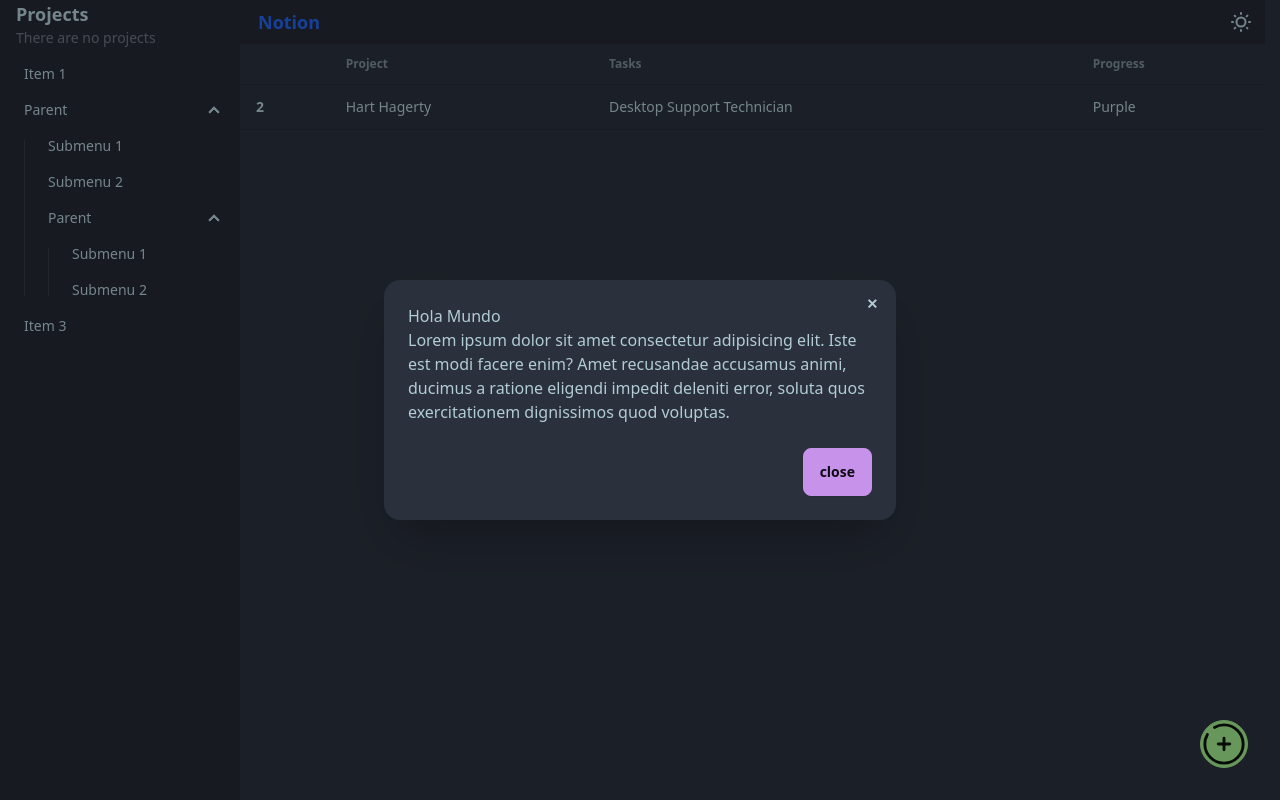
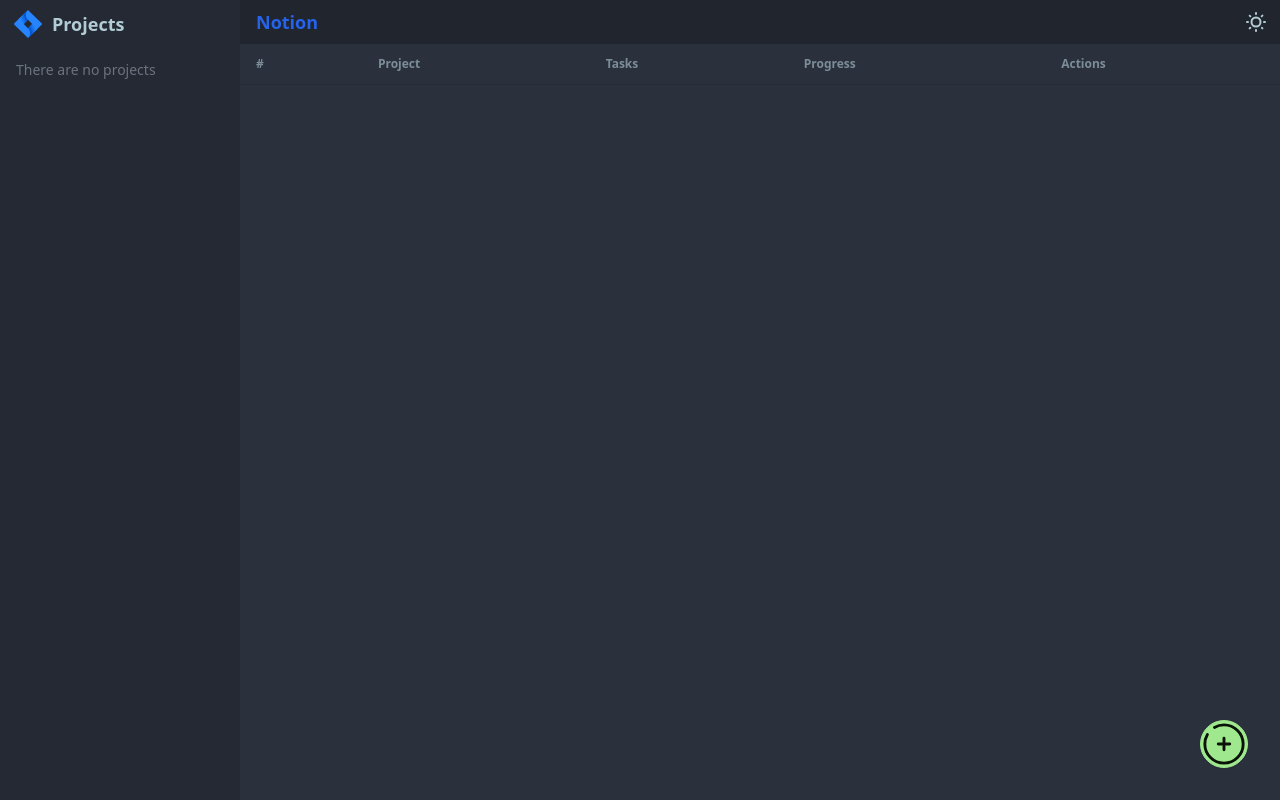
Before and after one commit to jumagu/projects-app, a Vue app: page /projects in a window 1280 px wide. Built offline with nearby package versions, Linux system fonts and the light colour scheme.

Commit message:
refactor: intregrate all functionality using global state

```diff
--- a/src/modules/common/components/ui/CustomModal.vue
+++ b/src/modules/common/components/ui/CustomModal.vue
@@ -4,22 +4,22 @@ interface Props {
 }
 
 defineProps<Props>();
+
+defineEmits<{
+  close: [void];
+}>();
 </script>
 
 <template>
-  <dialog id="my_modal_2" class="modal" :open="open" @close="$emit('close')">
+  <dialog class="modal" :open="open" @close="$emit('close')">
     <div class="modal-box">
       <form method="dialog">
         <button class="btn btn-sm btn-circle btn-ghost absolute right-2 top-2">✕</button>
       </form>
 
-      <div>
-        <slot name="header" />
-      </div>
+      <slot name="header" />
 
-      <div>
-        <slot name="body" />
-      </div>
+      <slot name="body" />
 
       <div class="modal-action">
         <slot name="actions" />
--- a/src/modules/common/components/ui/InputModal.vue
+++ b/src/modules/common/components/ui/InputModal.vue
@@ -4,6 +4,7 @@ import { ref, watch } from 'vue';
 interface Props {
   open: boolean;
   title: string;
+  value?: string;
   btnText: string;
   subtitle?: string;
   inputPlaceholder?: string;
@@ -16,12 +17,22 @@ const emit = defineEmits<{
   value: [text: string];
 }>();
 
-const inputValue = ref('');
+const inputValue = ref(props.value);
 const inputRef = ref<HTMLInputElement | null>(null);
 
-watch(props, ({ open }) => {
-  if (open) inputRef.value?.focus();
-});
+watch(
+  () => props.open,
+  (open) => {
+    if (open) inputRef.value?.focus();
+  },
+);
+
+watch(
+  () => props.value,
+  (value) => {
+    inputValue.value = value;
+  },
+);
 
 const submitHanlder = () => {
   if (!inputValue.value) {
@@ -32,12 +43,13 @@ const submitHanlder = () => {
   emit('value', inputValue.value.trim());
   emit('close');
 
+  inputRef.value?.blur();
   inputValue.value = '';
 };
 </script>
 
 <template>
-  <dialog id="my_modal_2" class="modal" :open="open" @close="$emit('close')">
+  <dialog class="modal" :open="open" @close="$emit('close')">
     <div class="modal-box">
       <form method="dialog">
         <button class="btn btn-sm btn-circle btn-ghost absolute right-2 top-2">✕</button>
@@ -49,6 +61,7 @@ const submitHanlder = () => {
       <form class="flex gap-2" @submit.prevent="submitHanlder">
         <input
           ref="inputRef"
+          maxlength="50"
           v-model="inputValue"
           class="input input-primary w-full"
           :placeholder="inputPlaceholder ?? 'Insert a value'"
--- a/src/modules/common/components/ui/NavBar.vue
+++ b/src/modules/common/components/ui/NavBar.vue
@@ -1,10 +1,16 @@
 <script setup lang="ts">
+import MenuIcon from '../icons/MenuIcon.vue';
 import ThemeController from './ThemeController.vue';
 </script>
 
 <template>
-  <div class="flex items-center justify-between px-3 py-2 bg-base-200">
-    <h2 class="pl-1.5 text-lg font-bold text-blue-600">Notion</h2>
+  <div class="flex items-center justify-between px-3 py-2 sticky top-0 bg-base-300 z-[1]">
+    <div class="flex items-center">
+      <label for="my-drawer" class="btn btn-square btn-sm btn-ghost drawer-button lg:hidden">
+        <menu-icon class="inline-block h-5 w-5 md:h-6 md:w-6" />
+      </label>
+      <h2 class="pl-1 text-lg font-bold text-blue-600">Notion</h2>
+    </div>
     <theme-controller />
   </div>
 </template>
--- a/src/modules/projects/components/SideBar.vue
+++ b/src/modules/projects/components/SideBar.vue
@@ -1,29 +1,45 @@
+<script setup lang="ts">
+import { useProjectsStore } from '../stores/projects.store';
+
+const projectsStore = useProjectsStore();
+</script>
+
 <template>
-  <aside class="bg-base-200 min-w-60 min-h-screen">
-    <h2 class="text-lg font-bold mx-4">Projects</h2>
-    <p class="text-sm text-gray-500 mx-4">There are no projects</p>
+  <aside class="bg-base-200 h-full w-60">
+    <div class="h-11 w-full py-2 px-3">
+      <router-link class="flex items-center" to="/">
+        <img class="w-8" src="../../../assets/logo.svg" alt="Projects Logo" />
+        <h2 class="text-lg font-bold ml-2">Projects</h2>
+      </router-link>
+    </div>
 
-    <ul class="menu rounded-box">
-      <li><a>Item 1</a></li>
-      <li>
-        <details open>
-          <summary>Parent</summary>
+    <p v-if="projectsStore.noProjects" class="text-sm text-gray-500 p-4">There are no projects</p>
+
+    <ul v-else class="menu rounded-box h-[calc(100%-44px)] overflow-y-scroll">
+      <li v-for="project in projectsStore.projectList" :key="project.id">
+        <details v-if="project.tasks.length > 0">
+          <summary>
+            <router-link :to="`/project/${project.id}`" class="truncate">
+              <span class="truncate">
+                {{ project.name }}
+              </span>
+            </router-link>
+          </summary>
           <ul>
-            <li><a>Submenu 1</a></li>
-            <li><a>Submenu 2</a></li>
-            <li>
-              <details open>
-                <summary>Parent</summary>
-                <ul>
-                  <li><a>Submenu 1</a></li>
-                  <li><a>Submenu 2</a></li>
-                </ul>
-              </details>
+            <li v-for="task in project.tasks" :key="task.id">
+              <router-link :to="`/project/${project.id}`">
+                <span class="truncate">{{ task.name }}</span>
+              </router-link>
             </li>
           </ul>
         </details>
+
+        <router-link v-else :to="`/project/${project.id}`">
+          <span class="truncate">
+            {{ project.name }}
+          </span>
+        </router-link>
       </li>
-      <li><a>Item 3</a></li>
     </ul>
   </aside>
 </template>
--- a/src/modules/projects/layouts/ProjectsLayout.vue
+++ b/src/modules/projects/layouts/ProjectsLayout.vue
@@ -4,15 +4,19 @@ import NavBar from '@/modules/common/components/ui/NavBar.vue';
 </script>
 
 <template>
-  <div class="flex">
-    <side-bar />
-
-    <div class="flex-1 flex flex-col">
-      <nav-bar />
-
-      <main>
-        <router-view />
-      </main>
+  <div class="drawer lg:drawer-open">
+    <input id="my-drawer" type="checkbox" class="drawer-toggle" />
+    <div class="drawer-content">
+      <div class="flex-1 flex flex-col">
+        <nav-bar />
+        <main>
+          <router-view />
+        </main>
+      </div>
+    </div>
+    <div class="drawer-side z-[2]">
+      <label for="my-drawer" aria-label="close sidebar" class="drawer-overlay"></label>
+      <side-bar />
     </div>
   </div>
 </template>
--- /dev/null
+++ b/src/modules/projects/views/ProjectView.vue
@@ -0,0 +1,107 @@
+<script setup lang="ts">
+import { ref, watch } from 'vue';
+import { useRoute, useRouter } from 'vue-router';
+
+import { useProjectsStore } from '../stores/projects.store';
+import type { IProject } from '../interfaces/project.interface';
+import PenIcon from '@/modules/common/components/icons/PenIcon.vue';
+import InputModal from '@/modules/common/components/ui/InputModal.vue';
+import BreadCrumbs from '@/modules/common/components/ui/BreadCrumbs.vue';
+import ButtonCircle from '@/modules/common/components/ui/ButtonCircle.vue';
+import AddCircleIcon from '@/modules/common/components/icons/AddCircleIcon.vue';
+import TrashCanIcon from '@/modules/common/components/icons/TrashCanIcon.vue';
+
+const route = useRoute();
+const router = useRouter();
+const projectsStore = useProjectsStore();
+
+const modalOpen = ref(false);
+const project = ref<IProject | undefined>(undefined);
+
+const addTaskHandler = (taskName: string) => {
+  if (!project.value) return;
+  projectsStore.addTaskToProject(project.value.id, taskName);
+};
+
+const toggleTaskHandler = (taskId: string) => {
+  if (!project.value) return;
+  projectsStore.toggleTaskCompleted(project.value?.id, taskId);
+};
+
+watch(
+  () => [route.params.id, projectsStore.projectList],
+  () => {
+    project.value = projectsStore.projectList.find((project) => project.id === route.params.id);
+    if (!project.value) router.replace('/');
+  },
+  {
+    immediate: true,
+  },
+);
+</script>
+
+<template>
+  <section class="mx-4">
+    <bread-crumbs :name="project?.name ?? ''" />
+  </section>
+
+  <section>
+    <div class="overflow-x-auto">
+      <table class="table">
+        <thead>
+          <tr>
+            <th>#</th>
+            <th>Completed</th>
+            <th>Name</th>
+            <th>Completed At</th>
+            <th>Actions</th>
+          </tr>
+        </thead>
+        <tbody>
+          <tr v-for="(task, index) in project?.tasks" :key="task.id" class="hover">
+            <th>{{ index + 1 }}</th>
+            <td>
+              <input
+                type="checkbox"
+                :checked="!!task.completedAt"
+                @change="toggleTaskHandler(task.id)"
+                class="checkbox checkbox-primary"
+              />
+            </td>
+            <td>{{ task.name }}</td>
+            <td>
+              {{
+                task.completedAt ? new Date(task.completedAt).toLocaleDateString() : '--/--/----'
+              }}
+            </td>
+            <td>
+              <button class="btn btn-circle btn-ghost btn-sm">
+                <pen-icon class="w-5 h-5 text-accent" />
+              </button>
+              <button
+                class="btn btn-circle btn-ghost btn-sm"
+                @click="projectsStore.deleteProjectTask(project!.id, task.id)"
+              >
+                <trash-can-icon class="w-5 h-5 text-error" />
+              </button>
+            </td>
+          </tr>
+        </tbody>
+      </table>
+    </div>
+
+    <input-modal
+      btn-text="Add"
+      :title="'Add a new task to ' + project?.name"
+      subtitle="Set a descriptive name"
+      input-placeholder="Do something"
+      :open="modalOpen"
+      @close="modalOpen = false"
+      @value="addTaskHandler"
+    />
+
+    <button-circle class="btn-primary fixed bottom-8 right-8" @click="modalOpen = true">
+      <add-circle-icon />
+    </button-circle>
+  </section>
+</template>
--- a/src/modules/projects/views/ProjectsView.vue
+++ b/src/modules/projects/views/ProjectsView.vue
@@ -1,69 +1,123 @@
 <script setup lang="ts">
 import { ref } from 'vue';
 
+import { useProjectsStore } from '../stores/projects.store';
+import type { IProject } from '../interfaces/project.interface';
+import PenIcon from '@/modules/common/components/icons/PenIcon.vue';
 import InputModal from '@/modules/common/components/ui/InputModal.vue';
+import CustomModal from '@/modules/common/components/ui/CustomModal.vue';
 import ButtonCircle from '@/modules/common/components/ui/ButtonCircle.vue';
+import TrashCanIcon from '@/modules/common/components/icons/TrashCanIcon.vue';
 import AddCircleIcon from '@/modules/common/components/icons/AddCircleIcon.vue';
-import CustomModal from '@/modules/common/components/ui/CustomModal.vue';
 
-const modalOpen = ref(false);
+const modalDeleteOpen = ref(false);
+const modalState = ref<{
+  open: boolean;
+  title: string;
+  value?: string;
+  btnText: string;
+  subtitle: string;
+  inputPlaceholder: string;
+  onValue?: (value: string) => void;
+}>({
+  open: false,
+  title: '',
+  btnText: '',
+  subtitle: 'Set a descriptive name',
+  inputPlaceholder: 'Name of the project',
+});
+const projectToDelete = ref<IProject>();
 
-const addProjectHandler = (projectName: string) => {
-  console.log({ projectName });
+const projectsStore = useProjectsStore();
+
+const addProjectHandler = () => {
+  modalState.value = {
+    ...modalState.value,
+    open: true,
+    title: 'Add a new project',
+    value: '',
+    btnText: 'Add',
+    onValue: (value) => projectsStore.addProject(value),
+  };
+};
+
+const updateProjectHandler = (id: string, name: string) => {
+  modalState.value = {
+    ...modalState.value,
+    open: true,
+    title: `Editing project: ${name}`,
+    value: name,
+    btnText: 'Update',
+    onValue: (value) => projectsStore.updateProjectName(id, value),
+  };
+};
+
+const deleteProjectHandler = (project: IProject) => {
+  projectToDelete.value = project;
+  modalDeleteOpen.value = true;
+};
+
+const confirmProjectDeletionHandler = () => {
+  if (!projectToDelete.value) return;
+  projectsStore.deleteProject(projectToDelete.value.id);
+  modalDeleteOpen.value = false;
 };
 </script>
 
 <template>
   <div class="overflow-x-auto">
     <table class="table">
-      <!-- head -->
       <thead>
         <tr>
-          <th></th>
+          <th>#</th>
           <th>Project</th>
           <th>Tasks</th>
           <th>Progress</th>
+          <th>Actions</th>
         </tr>
       </thead>
       <tbody>
-        <!-- row 2 -->
-        <tr class="hover">
-          <th>2</th>
-          <td>Hart Hagerty</td>
-          <td>Desktop Support Technician</td>
-          <td>Purple</td>
+        <tr v-for="(project, index) in projectsStore.projectList" :key="project.id" class="hover">
+          <th>{{ index + 1 }}</th>
+          <td>{{ project.name }}</td>
+          <td>{{ project.tasks.length }}</td>
+          <td>
+            <progress
+              max="100"
+              :value="project.completion"
+              class="progress progress-primary w-auto"
+            ></progress>
+          </td>
+          <td>
+            <button
+              class="btn btn-circle btn-ghost btn-sm"
+              @click="updateProjectHandler(project.id, project.name)"
+            >
+              <pen-icon class="w-5 h-5 text-accent" />
+            </button>
+            <button class="btn btn-circle btn-ghost btn-sm" @click="deleteProjectHandler(project)">
+              <trash-can-icon class="w-5 h-5 text-error" />
+            </button>
+          </td>
         </tr>
       </tbody>
     </table>
   </div>
 
-  <input-modal
-    btn-text="Add"
-    title="Add a new project"
-    subtitle="Set a descriptive name"
-    input-placeholder="Name of the project"
-    :open="modalOpen"
-    @close="modalOpen = false"
-    @value="addProjectHandler"
-  />
-
-  <custom-modal :open="true">
+  <input-modal v-bind="modalState" @close="modalState.open = false" />
+  <custom-modal :open="modalDeleteOpen" @close="modalDeleteOpen = false">
     <template #header>
-      <h1>Hola Mundo</h1>
+      <h3 class="text-lg font-bold mb-2">
+        Are you sure to delete the project '{{ projectToDelete?.name }}'?
+      </h3>
+      <p>This action cannot be undone</p>
     </template>
-
-    <template #body>
-      Lorem ipsum dolor sit amet consectetur adipisicing elit. Iste est modi facere enim? Amet
-      recusandae accusamus animi, ducimus a ratione eligendi impedit deleniti error, soluta quos
-      exercitationem dignissimos quod voluptas.
-    </template>
-
     <template #actions>
-      <button class="btn btn-accent">close</button>
+      <button class="btn btn-error" @click="confirmProjectDeletionHandler">Confirm</button>
     </template>
   </custom-modal>
 
-  <button-circle class="btn-primary fixed bottom-8 right-8" @click="modalOpen = true">
+  <button-circle class="btn-primary fixed bottom-8 right-8" @click="addProjectHandler">
     <add-circle-icon />
   </button-circle>
 </template>
```
